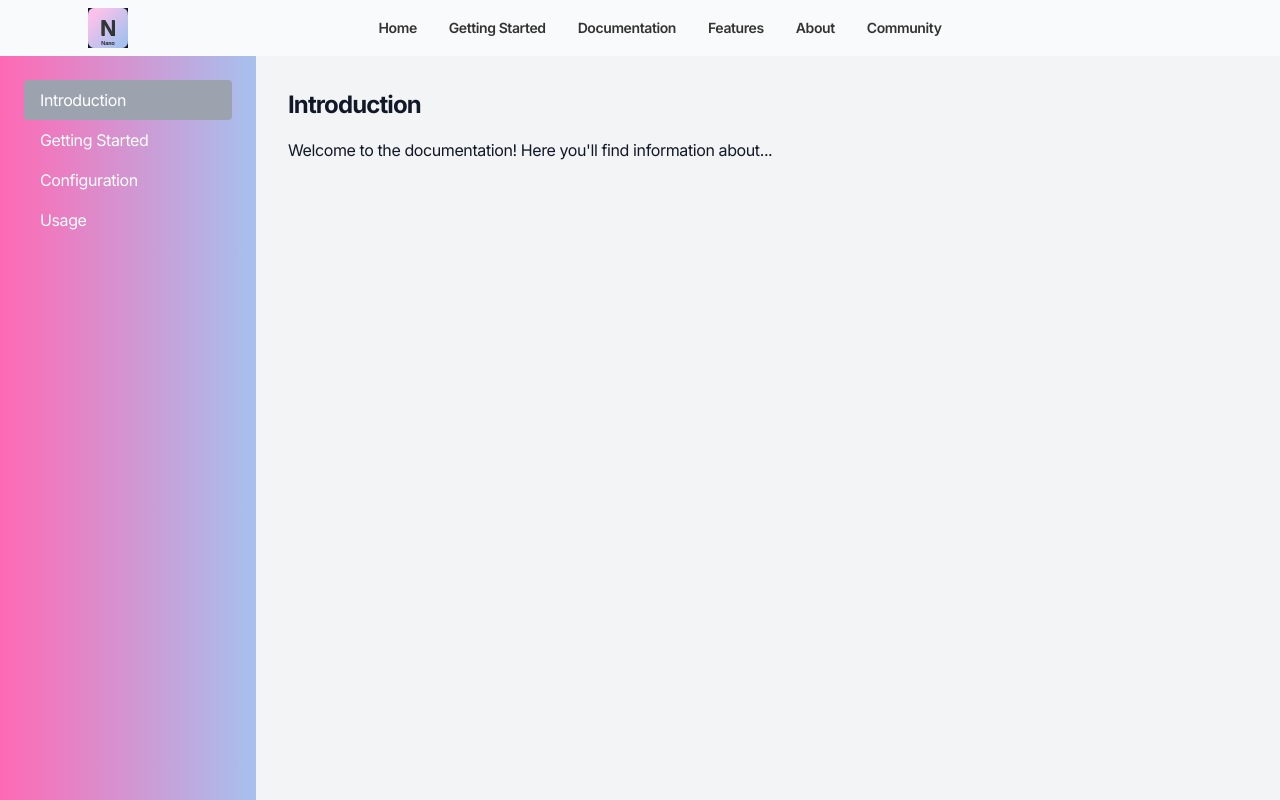
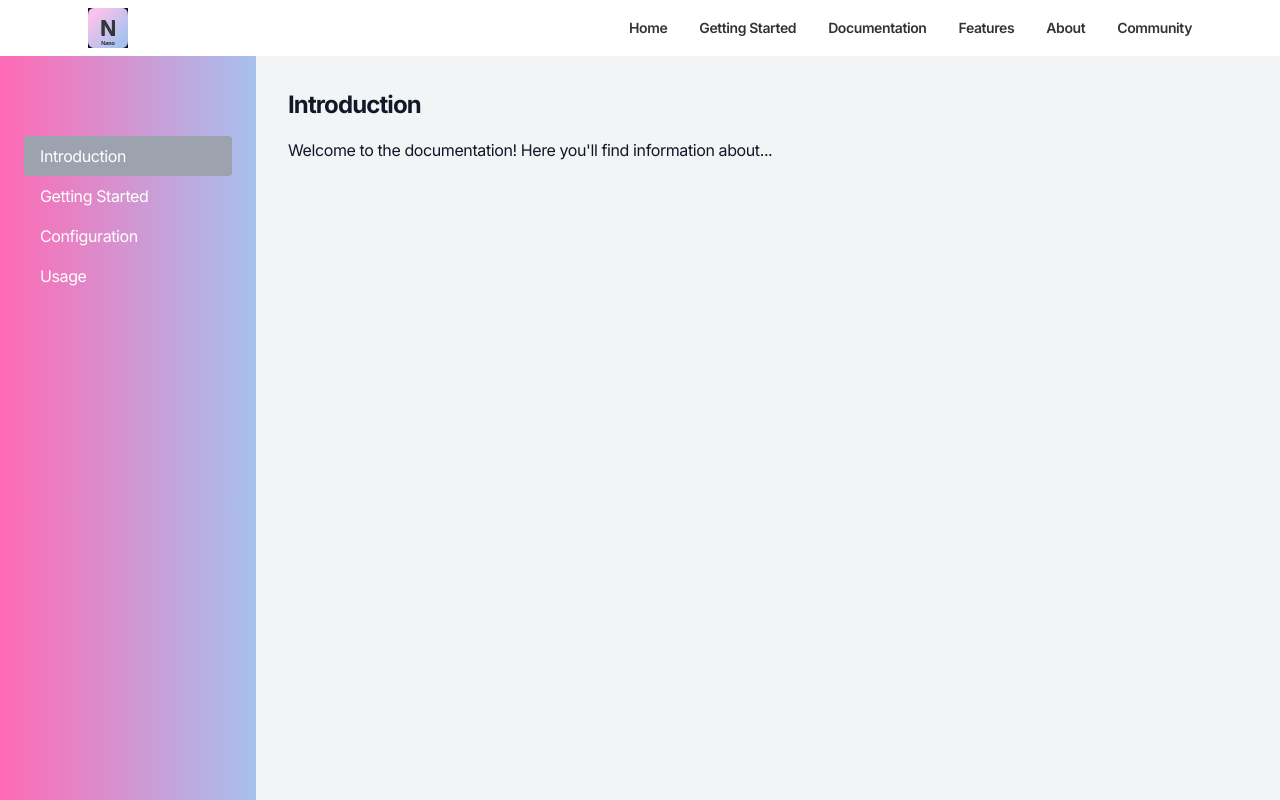
Before and after one commit to NanoNative/documentation, a Next.js app: page /documentation/documentation-nano in a window 1280 px wide. Shown: the top 800 px of the page. Built offline with nearby package versions, Linux system fonts and the light colour scheme.

Commit message:
chore: making header and documentation page responsive for mobile

```diff
--- a/app/documentation-nano/page.tsx
+++ b/app/documentation-nano/page.tsx
@@ -15,7 +15,7 @@ const topics = [
 const content: { [key: string]: JSX.Element } = {
     introduction: (
         <div>
-            <h1 className="text-2xl font-bold mb-4">Introduction</h1>
+            <h1 className="text-2xl font-bold mb-4 ">Introduction</h1>
             <p>Welcome to the documentation! Here you'll find information about...</p>
         </div>
     ),
@@ -41,13 +41,18 @@ const content: { [key: string]: JSX.Element } = {
 
 export default function Layout() {
     const [activeTopic, setActiveTopic] = useState(topics[0].id);
+    const [isSidebarOpen, setIsSidebarOpen] = useState(false);
 
     return (
-        <div><Header />
-        <div className="flex h-screen">
+        <div>
+            <Header />
+            <div className="flex flex-col md:flex-row h-screen relative">
                 {/* Sidebar */}
-
-            <aside className="w-64 bg-gradient-to-r from-nanoPink to-nanoBlue text-white p-6">
+                <aside
+                    className={`fixed md:relative z-10 md:z-auto w-64 bg-gradient-to-r from-nanoPink to-nanoBlue text-white p-6 md:translate-x-0 transition-transform ${
+                        isSidebarOpen ? 'translate-x-0' : '-translate-x-full'
+                    } md:transform-none pt-20`}
+                >
                     <nav>
                         <ul>
                             {topics.map((topic) => (
@@ -56,7 +61,10 @@ export default function Layout() {
                                         className={`block w-full text-left py-2 px-4 rounded hover:bg-gray-400 ${
                                             activeTopic === topic.id ? 'bg-gray-400' : ''
                                         }`}
-                                    onClick={() => setActiveTopic(topic.id)}
+                                        onClick={() => {
+                                            setActiveTopic(topic.id);
+                                            setIsSidebarOpen(false); // Close sidebar on topic selection
+                                        }}
                                     >
                                         {topic.name}
                                     </button>
@@ -66,8 +74,16 @@ export default function Layout() {
                     </nav>
                 </aside>
 
+                {/* Toggle Button for Sidebar (only visible on small screens) */}
+                <button
+                    className="md:hidden fixed top-16 left-4 z-20 bg-blue-600 text-white p-2 rounded"
+                    onClick={() => setIsSidebarOpen(!isSidebarOpen)}
+                >
+                    {isSidebarOpen ? 'Close Menu' : 'Open Menu'}
+                </button>
+
                 {/* Content Area */}
-            <main className="flex-1 bg-gray-100 p-8 overflow-auto">
+                <main className="flex-1 bg-gray-100 p-8 overflow-auto mt-16 md:mt-0">
                     {content[activeTopic] || (
                         <div>
                             <h1 className="text-2xl font-bold mb-4">Not Found</h1>
--- a/components/cta.tsx
+++ b/components/cta.tsx
@@ -31,7 +31,7 @@ export default function Cta() {
           </div>
           <div className="px-4 py-12 md:px-12 md:py-20">
             <h2 className="mb-6 border-y text-3xl font-bold text-gray-200 [border-image:linear-gradient(to_right,transparent,theme(colors.slate.700/.7),transparent)1] md:mb-12 md:text-4xl">
-              Create your next project with Simplicity
+              Create your next project with nano
             </h2>
 
 {/*            <div className="mx-auto max-w-xs sm:flex sm:max-w-none sm:justify-center">
--- a/components/ui/header.tsx
+++ b/components/ui/header.tsx
@@ -1,86 +1,88 @@
 "use client";
 
-import { useState, useEffect } from "react";
-
+import { useState } from "react";
 import Link from "next/link";
 import Logo from "./logo";
 
 export default function Header() {
-  const [top, setTop] = useState<boolean>(true);
+    const [menuOpen, setMenuOpen] = useState<boolean>(false);
 
-  // detect whether user has scrolled the page down by 10px
-  const scrollHandler = () => {
-    window.pageYOffset > 10 ? setTop(false) : setTop(true);
-  };
+    return (
+        <header className="w-full z-30 bg-white shadow-md">
+            <div className="mx-auto max-w-6xl px-4 sm:px-6">
+                <div className="flex h-14 items-center justify-between">
+                    {/* Site branding */}
+                    <Logo />
 
-  const content = {
-    introduction: (
-        <div>
-          <h1 className="text-2xl font-bold mb-4">Introduction</h1>
-          <p>Welcome to the documentation! Here you'll find information about...</p>
-        </div>
-    ),
-    'getting-started': (
-        <div>
-          <h1 className="text-2xl font-bold mb-4">Getting Started</h1>
-          <p>To get started, first install the package by...</p>
-        </div>
-    ),
-    configuration: (
-        <div>
-          <h1 className="text-2xl font-bold mb-4">Configuration</h1>
-          <p>To configure the application, you need to...</p>
-        </div>
-    ),
-    usage: (
-        <div>
-          <h1 className="text-2xl font-bold mb-4">Usage</h1>
-          <p>Here's how you can use the application...</p>
-        </div>
-    ),
-  };
+                    {/* Desktop menu */}
+                    <nav className="hidden md:flex space-x-8">
+                        <Link href="#nano_features" className="text-sm font-semibold leading-6 text-nanoBlack">
+                            Home
+                        </Link>
+                        <Link href="#nano_features" className="text-sm font-semibold leading-6 text-nanoBlack">
+                            Getting Started
+                        </Link>
+                        <Link href="/documentation-nano" className="text-sm font-semibold leading-6 text-nanoBlack">
+                            Documentation
+                        </Link>
+                        <Link href="#nano_features" className="text-sm font-semibold leading-6 text-nanoBlack">
+                            Features
+                        </Link>
+                        <Link href="#team-details" className="text-sm font-semibold leading-6 text-nanoBlack">
+                            About
+                        </Link>
+                        <Link href="#nano_features" className="text-sm font-semibold leading-6 text-nanoBlack">
+                            Community
+                        </Link>
+                    </nav>
 
-  useEffect(() => {
-    scrollHandler();
-    window.addEventListener("scroll", scrollHandler);
-    return () => window.removeEventListener("scroll", scrollHandler);
-  }, [top]);
+                    {/* Mobile menu button */}
+                    <button
+                        className="inline-flex items-center justify-center p-2 rounded-md text-gray-400 hover:text-gray-500 hover:bg-gray-100 focus:outline-none focus:ring-2 focus:ring-inset focus:ring-indigo-500 md:hidden"
+                        aria-expanded={menuOpen ? "true" : "false"}
+                        onClick={() => {
+                            setMenuOpen(!menuOpen);
+                        }}
+                    >
+                        <span className="sr-only">Open main menu</span>
+                        {menuOpen ? (
+                            <svg className="block h-6 w-6" fill="none" viewBox="0 0 24 24" stroke="currentColor" aria-hidden="true">
+                                <path strokeLinecap="round" strokeLinejoin="round" strokeWidth="2" d="M6 18L18 6M6 6l12 12" />
+                            </svg>
+                        ) : (
+                            <svg className="block h-6 w-6" fill="none" viewBox="0 0 24 24" stroke="currentColor" aria-hidden="true">
+                                <path strokeLinecap="round" strokeLinejoin="round" strokeWidth="2" d="M4 6h16M4 12h16m-7 6h7" />
+                            </svg>
+                        )}
+                    </button>
 
-  return (<header>
-      <div className="mx-auto max-w-6xl px-4 sm:px-6">
-        {/* justify-between gap-3 rounded-2xl bg-white/90 px-3 shadow-lg shadow-black/[0.03] backdrop-blur-sm before:pointer-events-none before:absolute before:inset-0 before:rounded-[inherit] before:border before:border-transparent before:[background:linear-gradient(theme(colors.gray.100),theme(colors.gray.200))_border-box] before:[mask-composite:exclude_!important] before:[mask:linear-gradient(white_0_0)_padding-box,_linear-gradient(white_0_0)]*/}
-        <div className="relative flex h-14 items-center">
-
-          {/* Site branding */}
-          <Logo/>
-          {/*<div className="flex flex-1 items-center">*/}
-          {/*  */}
-          {/*</div>*/}
-
-
-          {/* Desktop sign in links */}
-          <nav className="mx-auto flex max-w-7xl items-center justify-between p-6 lg:px-8" aria-label="Global">
-            <a href="#nano_features" className="text-sm font-semibold leading-6 text-nanoBlack mx-4">Home</a>
-            <a href="#nano_features" className="text-sm font-semibold leading-6 text-nanoBlack mx-4">Getting Started</a>
-              <Link href="/documentation-nano" className="text-sm font-semibold leading-6 text-nanoBlack mx-4">Documentation</Link>
-            <a href="#nano_features" className="text-sm font-semibold leading-6 text-nanoBlack mx-4">Features</a>
-            <a href="#team-details" className="text-sm font-semibold leading-6 text-nanoBlack mx-4">About</a>
-            <a href="#nano_features" className="text-sm font-semibold leading-6 text-nanoBlack mx-4">Community</a>
-
-
-            {/*<ul className="flex flex-1 items-center justify-end gap-3">*/}
-            {/*  <li>*/}
-            {/*    <Link*/}
-            {/*        href=""*/}
-            {/*        className="btn-sm bg-white text-gray-800 shadow hover:bg-gray-50"*/}
-            {/*    >*/}
-            {/*      Contact*/}
-            {/*    </Link>*/}
-            {/*  </li>*/}
-            {/*</ul>*/}
-          </nav>
-        </div>
-      </div>
-      </header>
-  )
-};
+                    {/* Mobile menu */}
+                    {menuOpen && (
+                        <nav className="absolute top-14 left-0 right-0 z-50 bg-white shadow-lg md:hidden">
+                            <div className="space-y-1 px-2 pt-2 pb-3">
+                                <Link href="#nano_features" className="block px-3 py-2 rounded-md text-base font-medium text-nanoBlack hover:bg-gray-50">
+                                    Home
+                                </Link>
+                                <Link href="#nano_features" className="block px-3 py-2 rounded-md text-base font-medium text-nanoBlack hover:bg-gray-50">
+                                    Getting Started
+                                </Link>
+                                <Link href="/documentation-nano" className="block px-3 py-2 rounded-md text-base font-medium text-nanoBlack hover:bg-gray-50">
+                                    Documentation
+                                </Link>
+                                <Link href="#nano_features" className="block px-3 py-2 rounded-md text-base font-medium text-nanoBlack hover:bg-gray-50">
+                                    Features
+                                </Link>
+                                <Link href="#team-details" className="block px-3 py-2 rounded-md text-base font-medium text-nanoBlack hover:bg-gray-50">
+                                    About
+                                </Link>
+                                <Link href="#nano_features" className="block px-3 py-2 rounded-md text-base font-medium text-nanoBlack hover:bg-gray-50">
+                                    Community
+                                </Link>
+                            </div>
+                        </nav>
+                    )}
+                </div>
+            </div>
+        </header>
+    );
+}
```
Lines whose indentation alone changed are shown as unchanged.
